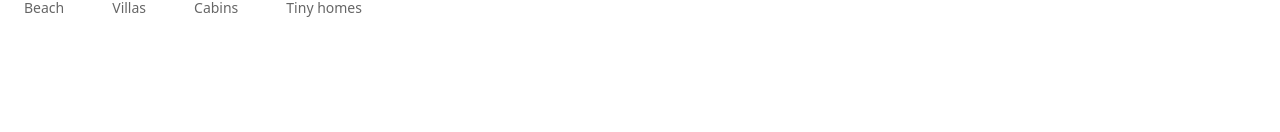
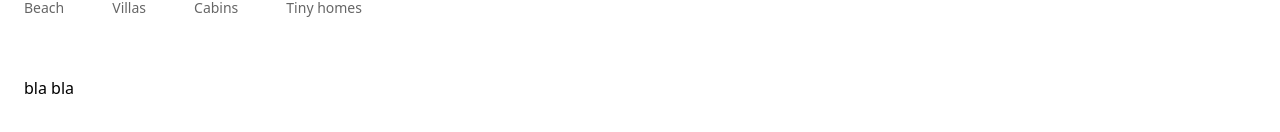
Before and after one commit to maciej3j/Airbnb-clone, a Next.js app: page / in a window 1280 px wide. Shown: the part 170-302 px from the top of the page. Built offline with nearby package versions, Linux system fonts and the light colour scheme.

Commit message:
import and add propertylist

```diff
--- a/app/page.tsx
+++ b/app/page.tsx
@@ -1,9 +1,17 @@
 import Categories from "./components/Categories";
+import PropertyList from "./components/properties/PropertyList";
+
 
 export default function Home() {
   return (
     <main className="max-w-[1500px] mx-auto px-6">
         <Categories/>
+
+        <div className="mt-4 grid grid-cols-1 md:grid-cols-3 lg:grid-cols-5 gap-6">
+        <PropertyList/>
+        </div>
+
+
     </main>
 
   );
```
